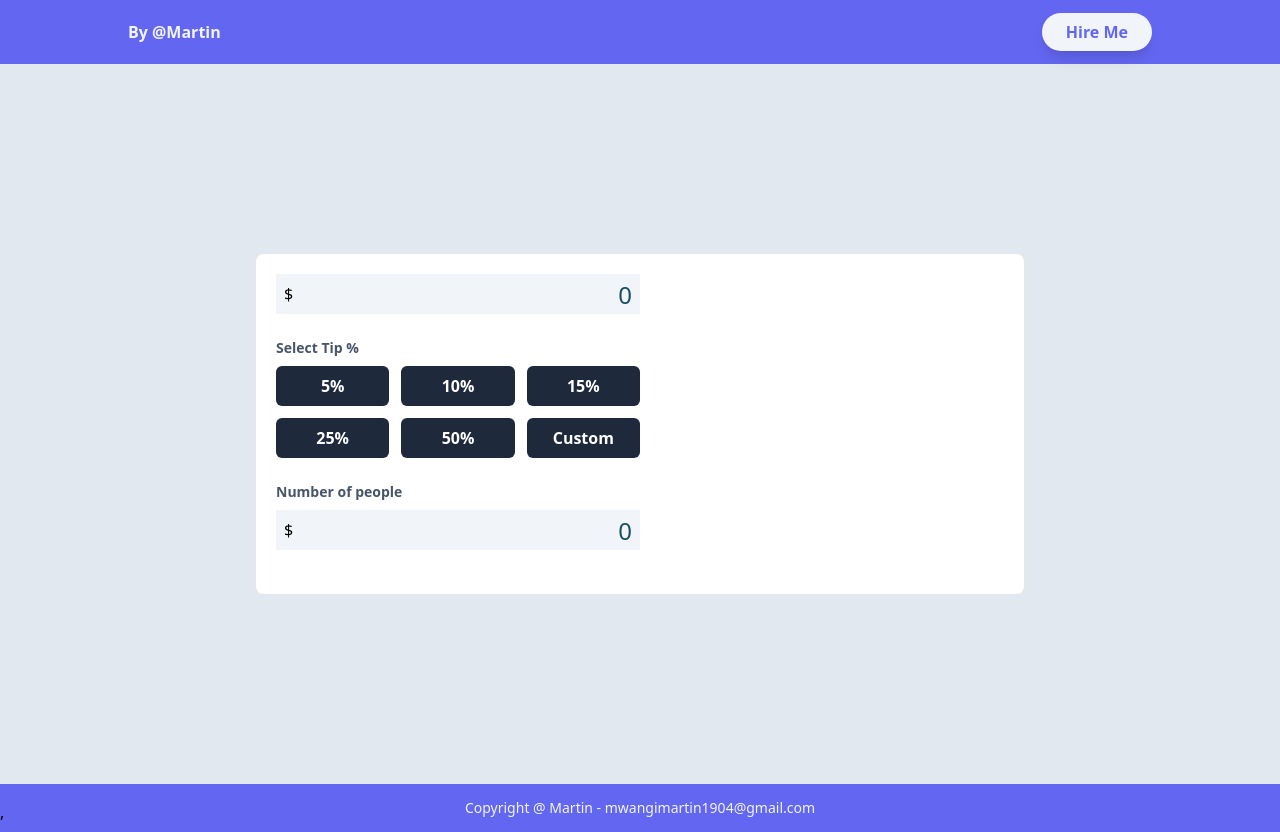
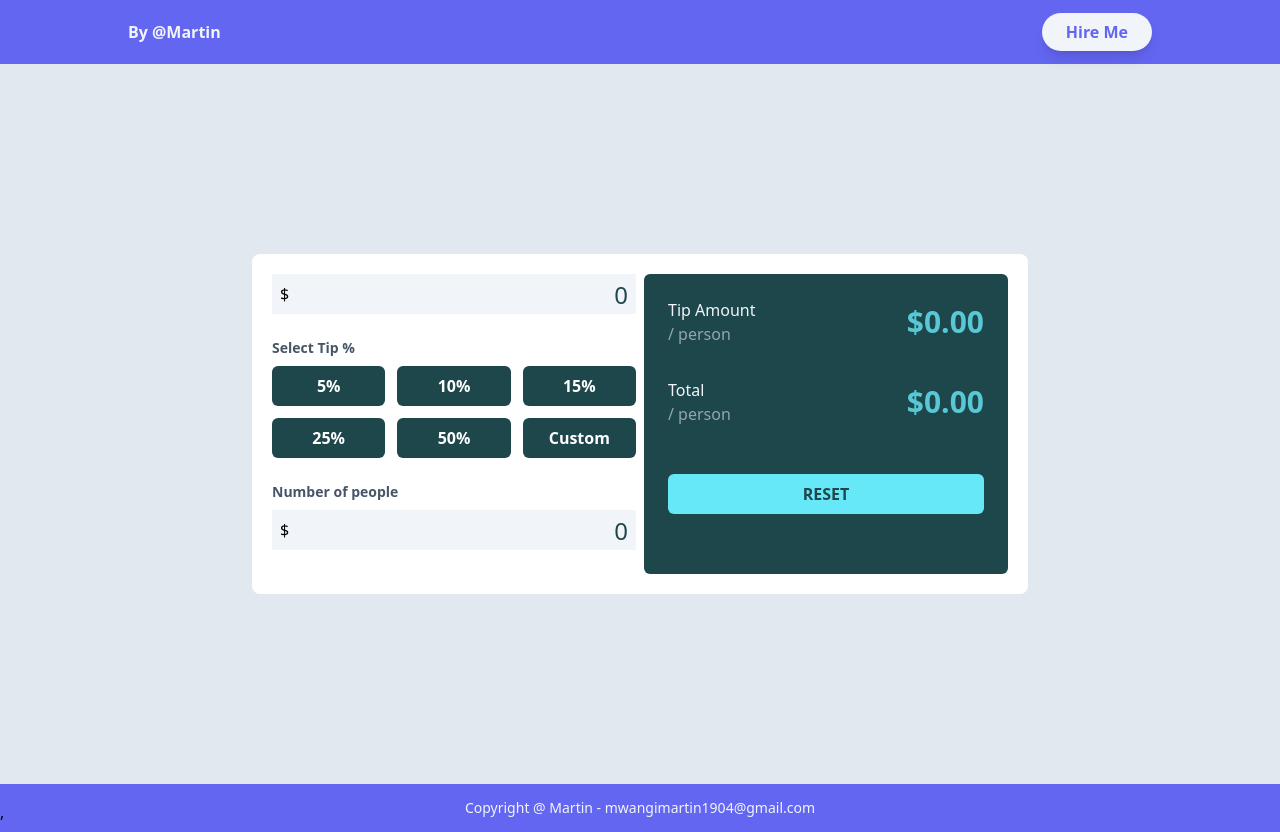
Before and after one commit to marville001/frontend-challenges, a React (Create React App) app: page /challenge/tca1do in a window 1280 px wide. Built offline with nearby package versions, Linux system fonts and the light colour scheme.

Commit message:
Result side completed

```diff
--- a/src/pages/TipCalculatorApp/TipCalculatorApp.jsx
+++ b/src/pages/TipCalculatorApp/TipCalculatorApp.jsx
@@ -10,34 +10,34 @@ import React from "react";
 const TipCalculatorApp = () => {
   return (
     <div className="flex items-center justify-center min-h-[90vh]">
-      <div className="bg-white p-5 rounded-lg grid grid-cols-1 md:grid-cols-2">
+      <div className="bg-white p-5 rounded-lg grid grid-cols-1 md:grid-cols-2 gap-2">
         <div>
           <div className="relative bg-slate-100 mb-6">
             <input
               type="text"
-              className="w-full bg-transparent h-10 rounded p-2 py-3 text-right text-2xl focus:outline-cyan-400 text-cyan-900"
+              className="w-full bg-transparent h-10 rounded p-2 py-3 text-right text-2xl focus:outline-cyan-400 text-[#1e474b]"
               defaultValue={0}
             />
             <span className="absolute left-2 top-1/2 -translate-y-1/2">$</span>
           </div>
           <h3 className="text-sm text-slate-600 font-bold">Select Tip %</h3>
           <div className="grid grid-cols-3 grid-rows-2 gap-3 mt-2 mb-6">
-            <div className="bg-slate-800 p-4 cursor-pointer py-2 text-center text-white font-bold rounded-md hover:bg-cyan-100 hover:text-slate-700">
+            <div className="bg-[#1e474b] p-4 cursor-pointer py-2 text-center text-white font-bold rounded-md hover:bg-cyan-100 hover:text-slate-700">
               5%
             </div>
-            <div className="bg-slate-800 p-4 cursor-pointer py-2 text-center text-white font-bold rounded-md hover:bg-cyan-100 hover:text-slate-700">
+            <div className="bg-[#1e474b] p-4 cursor-pointer py-2 text-center text-white font-bold rounded-md hover:bg-cyan-100 hover:text-slate-700">
               10%
             </div>
-            <div className="bg-slate-800 p-4 cursor-pointer py-2 text-center text-white font-bold rounded-md hover:bg-cyan-100 hover:text-slate-700">
+            <div className="bg-[#1e474b] p-4 cursor-pointer py-2 text-center text-white font-bold rounded-md hover:bg-cyan-100 hover:text-slate-700">
               15%
             </div>
-            <div className="bg-slate-800 p-4 cursor-pointer py-2 text-center text-white font-bold rounded-md hover:bg-cyan-100 hover:text-slate-700">
+            <div className="bg-[#1e474b] p-4 cursor-pointer py-2 text-center text-white font-bold rounded-md hover:bg-cyan-100 hover:text-slate-700">
               25%
             </div>
-            <div className="bg-slate-800 p-4 cursor-pointer py-2 text-center text-white font-bold rounded-md hover:bg-cyan-100 hover:text-slate-700">
+            <div className="bg-[#1e474b] p-4 cursor-pointer py-2 text-center text-white font-bold rounded-md hover:bg-cyan-100 hover:text-slate-700">
               50%
             </div>
-            <div className="bg-slate-800 p-4 cursor-pointer py-2 text-center text-white font-bold rounded-md hover:bg-cyan-100 hover:text-slate-700">
+            <div className="bg-[#1e474b] p-4 cursor-pointer py-2 text-center text-white font-bold rounded-md hover:bg-cyan-100 hover:text-slate-700">
               Custom
             </div>
           </div>
@@ -46,11 +46,32 @@ const TipCalculatorApp = () => {
           <div className="relative bg-slate-100 mt-2 mb-6">
             <input
               type="text"
-              className="w-full bg-transparent h-10 rounded p-2 py-3 text-right text-2xl focus:outline-cyan-400 text-cyan-900"
+              className="w-full bg-transparent h-10 rounded p-2 py-3 text-right text-2xl focus:outline-cyan-400 text-[#1e474b]"
               defaultValue={0}
             />
             <span className="absolute left-2 top-1/2 -translate-y-1/2">$</span>
           </div>
+        </div>
+        <div className="bg-[#1e474b] rounded-md p-6 pb-12 md:pb-6 relative">
+          <div className="flex justify-between items-center">
+            <div>
+              <h2 className="text-slate-100">Tip Amount</h2>
+              <p className="text-slate-400">/ person</p>
+            </div>
+            <h2 className="text-3xl text-cyan-300 font-bold opacity-80">
+              $0.00
+            </h2>
+          </div>
+          <div className="flex justify-between items-center mt-8">
+            <div>
+              <h2 className="text-slate-100">Total</h2>
+              <p className="text-slate-400">/ person</p>
+            </div>
+            <h2 className="text-3xl text-cyan-300 font-bold opacity-80">
+              $0.00
+            </h2>
+          </div>
+          <button className="mt-12 bg-cyan-300 w-full uppercase font-bold text-[#1e474b] py-2 rounded-md">RESET</button>
         </div>
       </div>
     </div>
```
